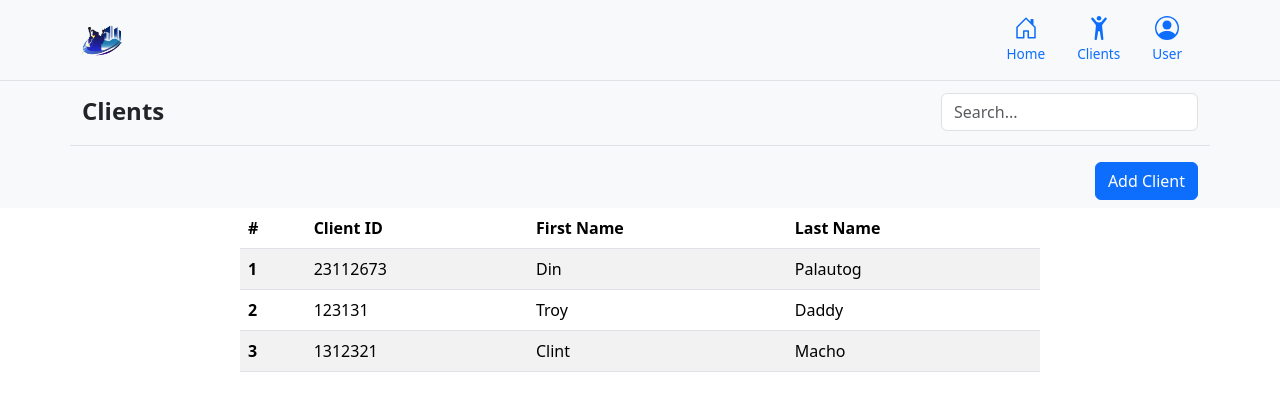
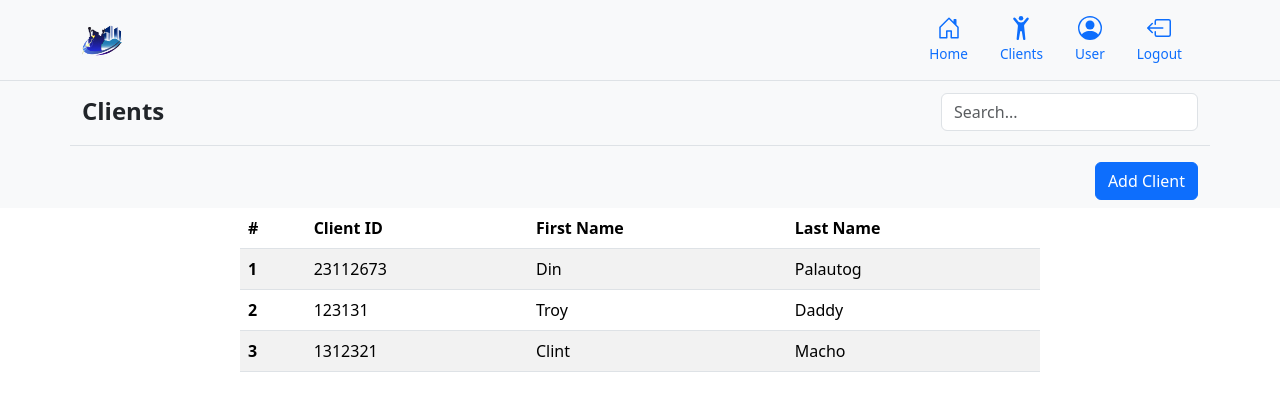
Before and after one commit to AdrianeTroyRoa/WizardRealtyListing, a Flask app: template website/templates/clients.html in a window 1280 px wide. Shown: the top 411 px of the page. Run offline with Flask 3, Linux system fonts and the light colour scheme; the template is opened without the code that fills it, so the values that code supplies are empty; some libraries are stand-ins or nearby versions.

Commit message:
links now work on navbar

```diff
--- a/website/templates/clients.html
+++ b/website/templates/clients.html
@@ -128,7 +128,7 @@
             class="d-flex flex-wrap align-items-center justify-content-center justify-content-lg-start"
           >
             <a
-              href=""
+              href="{{url_for('views.home')}}"
               class="navbar-brand d-flex align-items-center my-2 my-lg-0 me-lg-auto text-white text-decoration-none"
             >
             <img src="{{ url_for('static', filename='images/Wizard_Realty_Logo.png') }}" alt="logo" width="40" height="32">
@@ -138,7 +138,7 @@
               class="nav col-12 col-lg-auto my-2 justify-content-center my-md-0 text-small"
             >
               <li>
-                <a href="#" class="nav-link text-indigo">
+                <a href="{{url_for('views.home')}}" class="nav-link text-indigo">
                     <svg xmlns="http://www.w3.org/2000/svg" width="24" height="24" fill="currentColor" class="bi d-block mx-auto mb-1 bi-house-door" viewBox="0 0 16 16">
                         <path d="M8.354 1.146a.5.5 0 0 0-.708 0l-6 6A.5.5 0 0 0 1.5 7.5v7a.5.5 0 0 0 .5.5h4.5a.5.5 0 0 0 .5-.5v-4h2v4a.5.5 0 0 0 .5.5H14a.5.5 0 0 0 .5-.5v-7a.5.5 0 0 0-.146-.354L13 5.793V2.5a.5.5 0 0 0-.5-.5h-1a.5.5 0 0 0-.5.5v1.293L8.354 1.146ZM2.5 14V7.707l5.5-5.5 5.5 5.5V14H10v-4a.5.5 0 0 0-.5-.5h-3a.5.5 0 0 0-.5.5v4H2.5Z"/>
                     </svg>
@@ -146,7 +146,7 @@
                 </a>
               </li>
               <li>
-                <a href="#" class="nav-link text-indigo">
+                <a href="{{url_for('views.clients')}}" class="nav-link text-indigo">
                     <svg xmlns="http://www.w3.org/2000/svg" width="24" height="24" fill="currentColor" class="bi d-block mx-auto mb-1 bi-person-arms-up" viewBox="0 0 16 16">
                         <path d="M8 3a1.5 1.5 0 1 0 0-3 1.5 1.5 0 0 0 0 3"/>
                         <path d="m5.93 6.704-.846 8.451a.768.768 0 0 0 1.523.203l.81-4.865a.59.59 0 0 1 1.165 0l.81 4.865a.768.768 0 0 0 1.523-.203l-.845-8.451A1.492 1.492 0 0 1 10.5 5.5L13 2.284a.796.796 0 0 0-1.239-.998L9.634 3.84a.72.72 0 0 1-.33.235c-.23.074-.665.176-1.304.176-.64 0-1.074-.102-1.305-.176a.72.72 0 0 1-.329-.235L4.239 1.286a.796.796 0 0 0-1.24.998l2.5 3.216c.317.316.475.758.43 1.204Z"/>
@@ -163,6 +163,15 @@
                   User
                 </a>
               </li>
+              <li>
+                <a href="{{ url_for('auth.logout') }}" class="nav-link text-primary">
+                  <svg xmlns="http://www.w3.org/2000/svg" width="24" height="24" fill="currentColor" class="bi d-block mx-auto mb-1 bi-person-circle" viewBox="0 0 16 16">
+                    <path fill-rule="evenodd" d="M6 12.5a.5.5 0 0 0 .5.5h8a.5.5 0 0 0 .5-.5v-9a.5.5 0 0 0-.5-.5h-8a.5.5 0 0 0-.5.5v2a.5.5 0 0 1-1 0v-2A1.5 1.5 0 0 1 6.5 2h8A1.5 1.5 0 0 1 16 3.5v9a1.5 1.5 0 0 1-1.5 1.5h-8A1.5 1.5 0 0 1 5 12.5v-2a.5.5 0 0 1 1 0z"/>
+                    <path fill-rule="evenodd" d="M.146 8.354a.5.5 0 0 1 0-.708l3-3a.5.5 0 1 1 .708.708L1.707 7.5H10.5a.5.5 0 0 1 0 1H1.707l2.147 2.146a.5.5 0 0 1-.708.708l-3-3z"/>
+                  </svg>
+                Logout
+              </a>
+            </li>
             </ul>
           </div>
         </div>
--- a/website/views.py
+++ b/website/views.py
@@ -16,7 +16,7 @@ def allowed_file(filename):
     return '.' in filename and \
            filename.rsplit('.', 1)[1].lower() in ALLOWED_EXTENSIONS
 
-@views.route('/',methods=['GET','POST'])
+@views.route('/home',methods=['GET','POST'])
 @login_required
 def home():
     if request.method=='POST':
```
Also changed, not shown: website/templates/index.html (+7 -6 lines).
